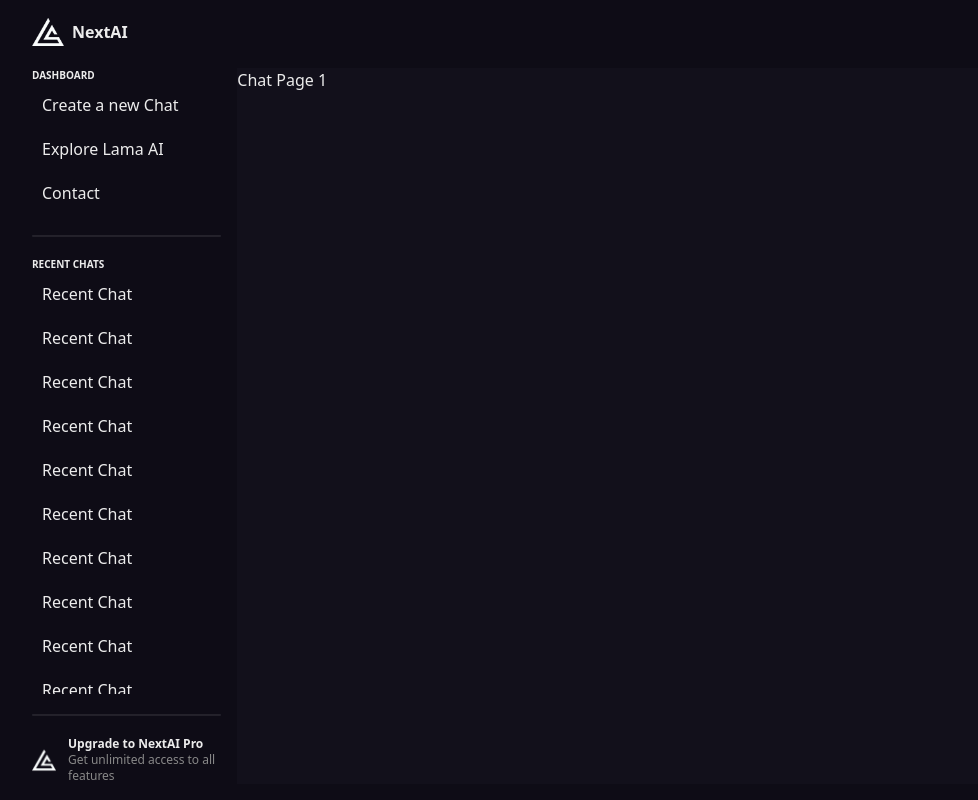
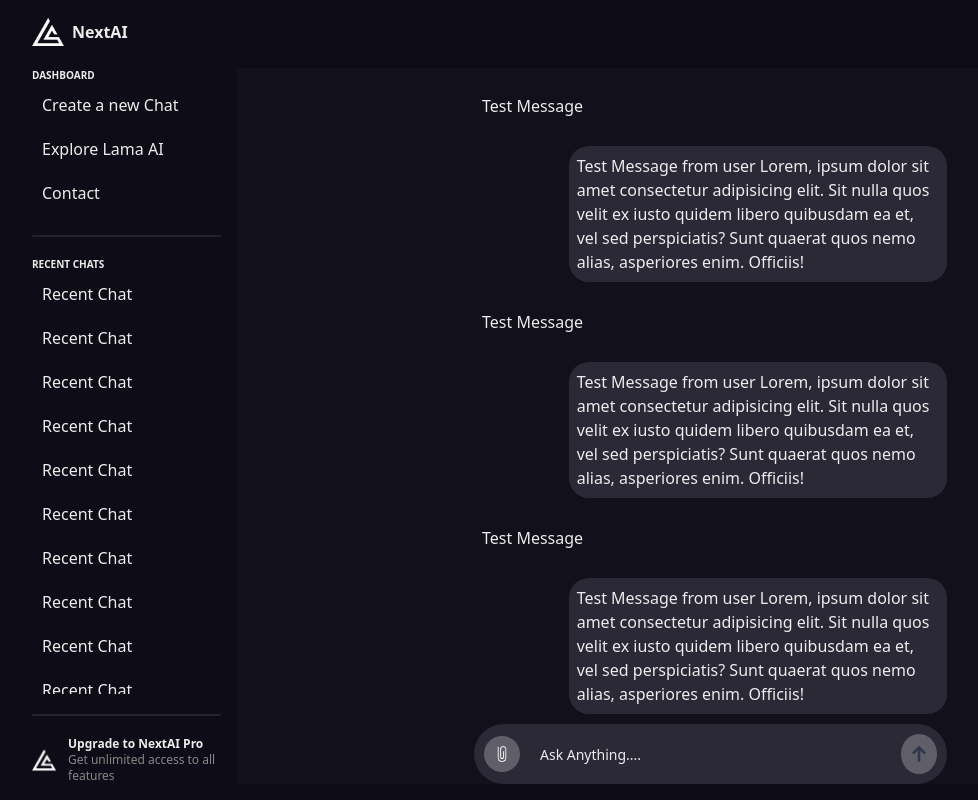
Before and after one commit to KrishKoria/NextAI, a Next.js app: page /dashboard/chats/1 in a window 1280 px wide. Shown: the whole page, without its empty margins (32-1010 px from the left). Built offline with nearby package versions, Linux system fonts and the light colour scheme; no server answers.

Commit message:
created chat page and chat prompt component

```diff
--- a/app/dashboard/chats/[chat]/page.tsx
+++ b/app/dashboard/chats/[chat]/page.tsx
@@ -1,4 +1,98 @@
+import ChatPrompt from "@/components/chatPrompt";
+
 export default function ChatPage({ params }: { params: { chat: string } }) {
   const chatId = params.chat;
-  return <div>Chat Page {chatId}</div>;
+  return (
+    <div className="relative flex h-full flex-col items-center">
+      <div className="flex w-full flex-1 justify-center overflow-scroll">
+        <div className="flex w-1/2 flex-col gap-5">
+          <div className="p-2">Test Message</div>
+          <div className="max-w-[80%] self-end rounded-[20px] bg-[#2c2937] p-2">
+            Test Message from user Lorem, ipsum dolor sit amet consectetur
+            adipisicing elit. Sit nulla quos velit ex iusto quidem libero
+            quibusdam ea et, vel sed perspiciatis? Sunt quaerat quos nemo alias,
+            asperiores enim. Officiis!
+          </div>
+          <div className="p-2">Test Message</div>
+          <div className="max-w-[80%] self-end rounded-[20px] bg-[#2c2937] p-2">
+            Test Message from user Lorem, ipsum dolor sit amet consectetur
+            adipisicing elit. Sit nulla quos velit ex iusto quidem libero
+            quibusdam ea et, vel sed perspiciatis? Sunt quaerat quos nemo alias,
+            asperiores enim. Officiis!
+          </div>
+          <div className="p-2">Test Message</div>
+          <div className="max-w-[80%] self-end rounded-[20px] bg-[#2c2937] p-2">
+            Test Message from user Lorem, ipsum dolor sit amet consectetur
+            adipisicing elit. Sit nulla quos velit ex iusto quidem libero
+            quibusdam ea et, vel sed perspiciatis? Sunt quaerat quos nemo alias,
+            asperiores enim. Officiis!
+          </div>
+          <div className="p-2">Test Message</div>
+          <div className="max-w-[80%] self-end rounded-[20px] bg-[#2c2937] p-2">
+            Test Message from user Lorem, ipsum dolor sit amet consectetur
+            adipisicing elit. Sit nulla quos velit ex iusto quidem libero
+            quibusdam ea et, vel sed perspiciatis? Sunt quaerat quos nemo alias,
+            asperiores enim. Officiis!
+          </div>
+          <div className="p-2">Test Message</div>
+          <div className="max-w-[80%] self-end rounded-[20px] bg-[#2c2937] p-2">
+            Test Message from user Lorem, ipsum dolor sit amet consectetur
+            adipisicing elit. Sit nulla quos velit ex iusto quidem libero
+            quibusdam ea et, vel sed perspiciatis? Sunt quaerat quos nemo alias,
+            asperiores enim. Officiis!
+          </div>
+          <div className="p-2">Test Message</div>
+          <div className="max-w-[80%] self-end rounded-[20px] bg-[#2c2937] p-2">
+            Test Message from user Lorem, ipsum dolor sit amet consectetur
+            adipisicing elit. Sit nulla quos velit ex iusto quidem libero
+            quibusdam ea et, vel sed perspiciatis? Sunt quaerat quos nemo alias,
+            asperiores enim. Officiis!
+          </div>
+          <div className="p-2">Test Message</div>
+          <div className="max-w-[80%] self-end rounded-[20px] bg-[#2c2937] p-2">
+            Test Message from user Lorem, ipsum dolor sit amet consectetur
+            adipisicing elit. Sit nulla quos velit ex iusto quidem libero
+            quibusdam ea et, vel sed perspiciatis? Sunt quaerat quos nemo alias,
+            asperiores enim. Officiis!
+          </div>
+          <div className="p-2">Test Message</div>
+          <div className="max-w-[80%] self-end rounded-[20px] bg-[#2c2937] p-2">
+            Test Message from user Lorem, ipsum dolor sit amet consectetur
+            adipisicing elit. Sit nulla quos velit ex iusto quidem libero
+            quibusdam ea et, vel sed perspiciatis? Sunt quaerat quos nemo alias,
+            asperiores enim. Officiis!
+          </div>
+          <div className="p-2">Test Message</div>
+          <div className="max-w-[80%] self-end rounded-[20px] bg-[#2c2937] p-2">
+            Test Message from user Lorem, ipsum dolor sit amet consectetur
+            adipisicing elit. Sit nulla quos velit ex iusto quidem libero
+            quibusdam ea et, vel sed perspiciatis? Sunt quaerat quos nemo alias,
+            asperiores enim. Officiis!
+          </div>
+          <div className="p-2">Test Message</div>
+          <div className="max-w-[80%] self-end rounded-[20px] bg-[#2c2937] p-2">
+            Test Message from user Lorem, ipsum dolor sit amet consectetur
+            adipisicing elit. Sit nulla quos velit ex iusto quidem libero
+            quibusdam ea et, vel sed perspiciatis? Sunt quaerat quos nemo alias,
+            asperiores enim. Officiis!
+          </div>
+          <div className="p-2">Test Message</div>
+          <div className="max-w-[80%] self-end rounded-[20px] bg-[#2c2937] p-2">
+            Test Message from user Lorem, ipsum dolor sit amet consectetur
+            adipisicing elit. Sit nulla quos velit ex iusto quidem libero
+            quibusdam ea et, vel sed perspiciatis? Sunt quaerat quos nemo alias,
+            asperiores enim. Officiis!
+          </div>
+          <div className="p-2">Test Message</div>
+          <div className="max-w-[80%] self-end rounded-[20px] bg-[#2c2937] p-2">
+            Test Message from user Lorem, ipsum dolor sit amet consectetur
+            adipisicing elit. Sit nulla quos velit ex iusto quidem libero
+            quibusdam ea et, vel sed perspiciatis? Sunt quaerat quos nemo alias,
+            asperiores enim. Officiis!
+          </div>
+          <ChatPrompt />
+        </div>
+      </div>
+    </div>
+  );
 }
--- /dev/null
+++ b/components/chatPrompt.tsx
@@ -0,0 +1,42 @@
+"use client";
+import React, { useEffect, useRef } from "react";
+import { Label } from "./ui/label";
+import { Input } from "./ui/input";
+import attachment from "@/assets/attachment.png";
+import Image from "next/image";
+import { Button } from "./ui/button";
+import arrow from "@/assets/arrow.png";
+export default function ChatPrompt() {
+  const endRef = useRef<HTMLDivElement>(null);
+  useEffect(() => {
+    if (endRef.current) {
+      endRef.current.scrollIntoView({ behavior: "smooth" });
+    }
+  }, []);
+  return (
+    <>
+      <div className="pb-[50px]" ref={endRef} />
+      <form className="absolute bottom-0 flex w-1/2 items-center rounded-full bg-[#2c2937] p-2.5">
+        <Label
+          htmlFor="picture"
+          className="flex cursor-pointer items-center justify-center rounded-[50%] border-none bg-[#605e68] p-2.5"
+        >
+          <Image src={attachment} alt="attachment" width={16} height={16} />
+        </Label>
+        <Input
+          id="picture"
+          type="file"
+          className="hidden flex-1 border-none bg-transparent p-5 text-[#ececec] outline-none"
+        />
+        <Input
+          type="text"
+          placeholder="Ask Anything...."
+          className="flex-1 border-none bg-transparent p-5 text-[#ececec] outline-none"
+        />
+        <Button className="flex cursor-pointer items-center justify-center rounded-[50%] border-[none] bg-[#605e68] p-2.5">
+          <Image src={arrow} alt="arrow" width={16} height={16} />
+        </Button>
+      </form>
+    </>
+  );
+}
--- /dev/null
+++ b/components/ui/label.tsx
@@ -0,0 +1,26 @@
+"use client"
+
+import * as React from "react"
+import * as LabelPrimitive from "@radix-ui/react-label"
+import { cva, type VariantProps } from "class-variance-authority"
+
+import { cn } from "@/lib/utils"
+
+const labelVariants = cva(
+  "text-sm font-medium leading-none peer-disabled:cursor-not-allowed peer-disabled:opacity-70"
+)
+
+const Label = React.forwardRef<
+  React.ElementRef<typeof LabelPrimitive.Root>,
+  React.ComponentPropsWithoutRef<typeof LabelPrimitive.Root> &
+    VariantProps<typeof labelVariants>
+>(({ className, ...props }, ref) => (
+  <LabelPrimitive.Root
+    ref={ref}
+    className={cn(labelVariants(), className)}
+    {...props}
+  />
+))
+Label.displayName = LabelPrimitive.Root.displayName
+
+export { Label }
--- a/package.json
+++ b/package.json
@@ -10,11 +10,13 @@
   },
   "dependencies": {
     "@clerk/nextjs": "^5.6.4",
+    "@radix-ui/react-label": "^2.1.0",
     "@radix-ui/react-slot": "^1.1.0",
     "class-variance-authority": "^0.7.0",
     "clsx": "^2.1.1",
     "lucide-react": "^0.447.0",
     "next": "14.2.14",
+    "next-cloudinary": "^6.14.1",
     "react": "^18",
     "react-dom": "^18",
     "tailwind-merge": "^2.5.2",
```
Also changed, not shown: assets/attachment.png (added), 1 other file (tests, documents, lock files or other folders).
